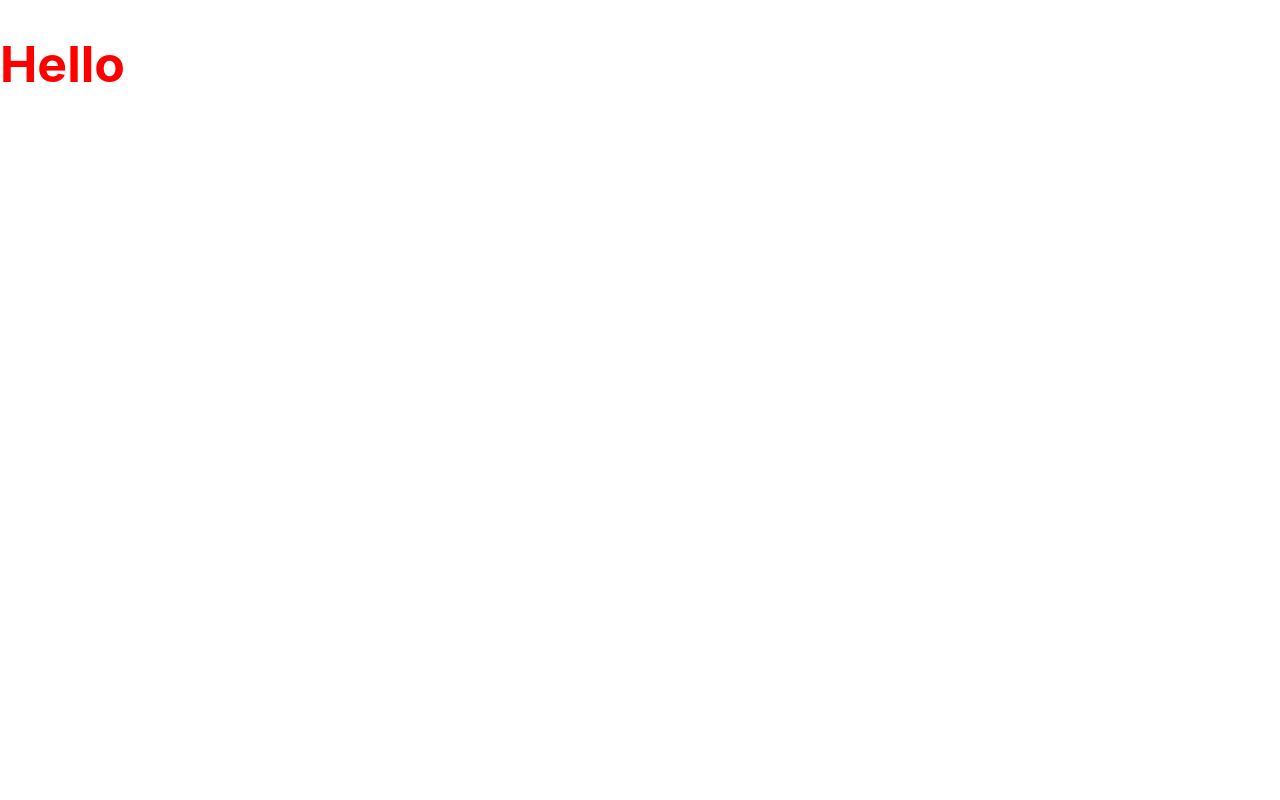
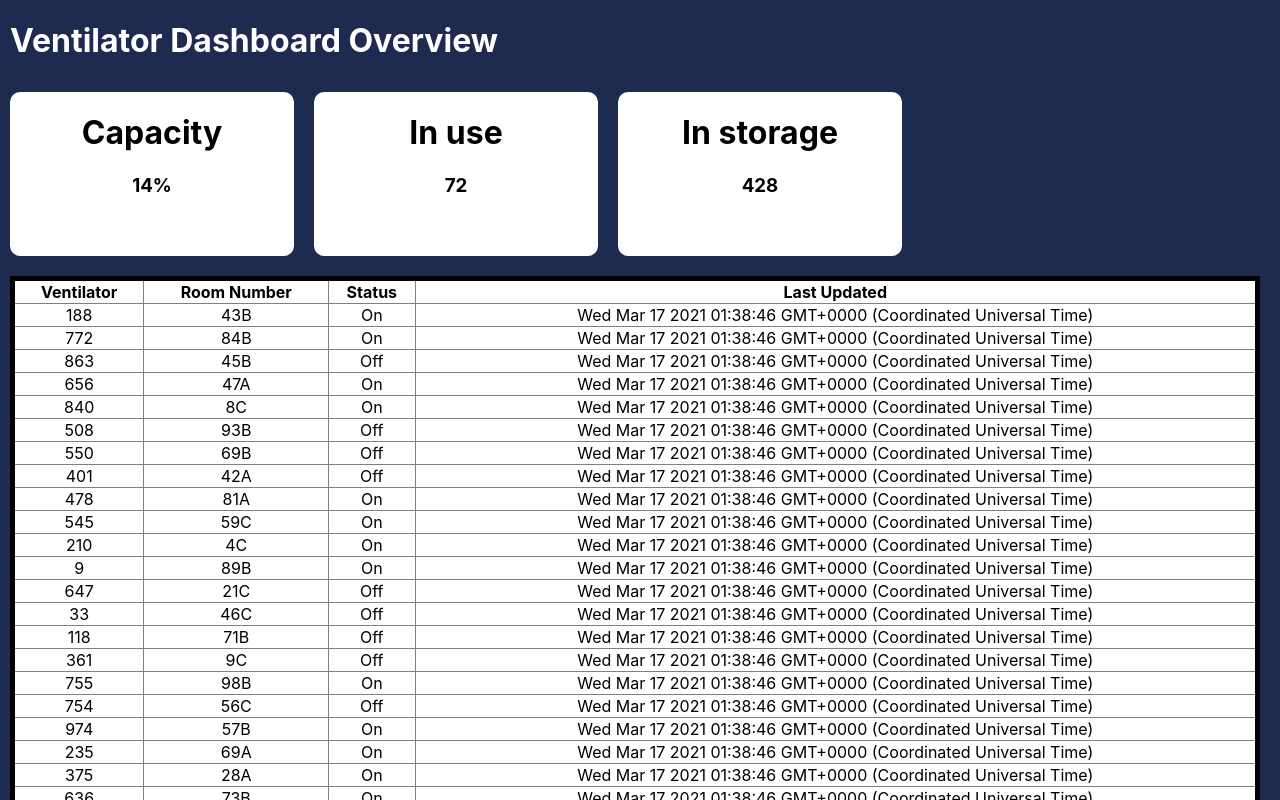
Before and after one commit to JoshParkSJ/bmeg357, a React (Create React App) app in the folder website/: page / in a window 1280 px wide. Shown: the top 800 px of the page. Built offline with nearby package versions, Linux system fonts and the light colour scheme.

Commit message:
did front-end

```diff
--- a/website/package.json
+++ b/website/package.json
@@ -3,6 +3,8 @@
   "version": "0.1.0",
   "private": true,
   "dependencies": {
+    "@material-ui/core": "^4.11.3",
+    "@material-ui/icons": "^4.11.2",
     "@testing-library/jest-dom": "^5.11.9",
     "@testing-library/react": "^11.2.5",
     "@testing-library/user-event": "^12.8.3",
--- a/website/src/App.css
+++ b/website/src/App.css
@@ -36,3 +36,45 @@
     transform: rotate(360deg);
   }
 }
+
+.box-content {
+  background-color: white;
+  width: 284px;
+  height: 164px;
+  border-radius: 10px;
+  margin-left: 10px;
+  margin-right: 10px;
+  margin-top: 10px;
+  display: inline-block;
+  text-align: center;
+  margin-bottom: 10px;
+}
+
+.main-table {
+  background-color: white;
+  height: 100vh;
+  width: calc(100vw - 30px);
+  text-align: center;
+  border-radius: 10px;
+  margin-top: 10px;
+  margin-bottom: 10px;
+  margin-left: 10px;
+  margin-right: 10px;
+  border: 5px solid black;
+  border-collapse: collapse;
+}
+
+th,
+td {
+  border: 0.5px solid gray;
+  border-collapse: collapse;
+}
+
+.table-row-header {
+  position: fix;
+}
+
+.header {
+  color: white;
+  margin-left: 10px;
+}
--- a/website/src/App.js
+++ b/website/src/App.js
@@ -1,14 +1,59 @@
 import './App.css';
-import React from 'react';
+import React, { useEffect, useState } from 'react';
 import Header from './components/Header';
+import Button from '@material-ui/core/Button';
 import Dashboard from './components/Dashboard';
 import Table from './components/Table';
+import Box from './components/Box';
+import Hello from './styled-components/StyledDashboard';
 
 function App() {
+
+  let rooms = ["A", "B", "C"];
+  let headerList = ["Ventilator", "Room Number", "Status", "Last Updated"];
+
+  const capacity = 500;
+  const [inUse, setUse] = useState(Math.round(Math.random() * (500 - 30) + 30));
+  const [data, setData] = useState(makeData());
+
+  useEffect(() => {
+    let interval = setInterval(() => {
+      setUse(Math.round(Math.random() * (130 - 30) + 30));
+    }, 5000);
+    return () => {clearInterval(interval)}
+  }, []);
+
+  useEffect(() => {
+    setData(makeData());
+  }, [inUse]);
+
+  function makeData() {
+    let rows = [];
+    for (let i = 0; i < inUse; i++) {
+      rows.push(makeRow());
+    }
+    return rows;
+  }
+
+  function makeRow() {
+    let vNum = Math.round(Math.random() * 998 + 1);
+    let rNum = `${Math.round(Math.random() * 98 + 1)}${rooms[Math.round(Math.random() * 2)]}`;
+    let stat = (Math.round(Math.random()) === 1) ? "On" : "Off";
+    let data1 = new Date();
+    let row = [vNum, rNum, stat, data1.toString()];
+    return row;
+  }
+
+  // TODO: implement polling to get fetch the data every 3 seconds (Or every x seconds);
+
   return (
-    <>
-      <Header />
-    </>
+    <div className="main">
+      <h1 className="header"> Ventilator Dashboard Overview </h1>
+      <Box title="Capacity" percent={true} value={Math.round(100*(inUse/capacity))} key={1}/>
+      <Box title="In use" percent={false} key={2} value={inUse}/>
+      <Box title="In storage" percent={false} key={3} value={capacity - inUse}/>
+      <Table headers={headerList} allRows={data} className="main-table" />
+    </div>
   );
 }
 
--- /dev/null
+++ b/website/src/components/Box.js
@@ -0,0 +1,27 @@
+import React from 'react';
+
+export default function Box(props) {
+
+    // const [value, setValue] = useState(-1);
+
+    function formatValue() {
+        return `${props.value}${((props.percent) ? "%" : "")}`;
+    }
+
+    // useEffect(() => {
+    //     let polling = setInterval(callDataFunction, 3000);
+    //     return () => {clearInterval(polling)};
+    // }, []);
+
+    // function callDataFunction() {
+    //     props.getData().then((response) => setValue(Math.round(response * 100)));
+    // }
+
+    return (
+            <div className="box-content">
+                <h1 className="box-title"> {props.title} </h1>
+                <h3 className="value">  {formatValue()} </h3>
+            </div>
+    );
+
+}
--- a/website/src/components/Header.js
+++ b/website/src/components/Header.js
@@ -1,9 +1,10 @@
 import React from 'react';
-import Hello from '../styled-components/StyledDashboard';
+// import Hello from '../styled-components/StyledDashboard';
 
-const Header = () => {
+function Header(props) {
+  let tableHeader = props.headers.map((x, idx) => {return <th key={idx} className="Table-header"> {x} </th>});
   return (
-    <Hello>Hello</Hello>
+    <tr className="table-row-header"> {tableHeader} </tr>
   )
 }
 
--- a/website/src/components/Table.js
+++ b/website/src/components/Table.js
@@ -0,0 +1,32 @@
+import React from 'react';
+import Header from './Header';
+
+export default function Table(props) {
+    let rows = [];
+    props.allRows.forEach((x, idx) => {
+        rows.push(<SingleRow data={x} key={idx}/>);
+    });
+
+    // rows.map((x, idx) => {
+    //     return <SingleRow data={x} key={idx}/>;
+    // });
+
+
+    return (
+        <table className="main-table">
+            <Header headers={props.headers}/>
+            {rows}
+        </table>
+    )
+}
+
+function SingleRow(props) {
+    let row = [];
+    props.data.forEach((x, idx) => {
+        row.push(<td key={idx}> {x} </td>)
+    });
+
+    return (<tr>
+                {row}
+            </tr>);
+}
--- a/website/src/index.css
+++ b/website/src/index.css
@@ -5,6 +5,7 @@ body {
     sans-serif;
   -webkit-font-smoothing: antialiased;
   -moz-osx-font-smoothing: grayscale;
+  background-color: #1F2A51;
 }
 
 code {
```
Also changed, not shown: 2 other files (tests, documents, lock files or other folders).
